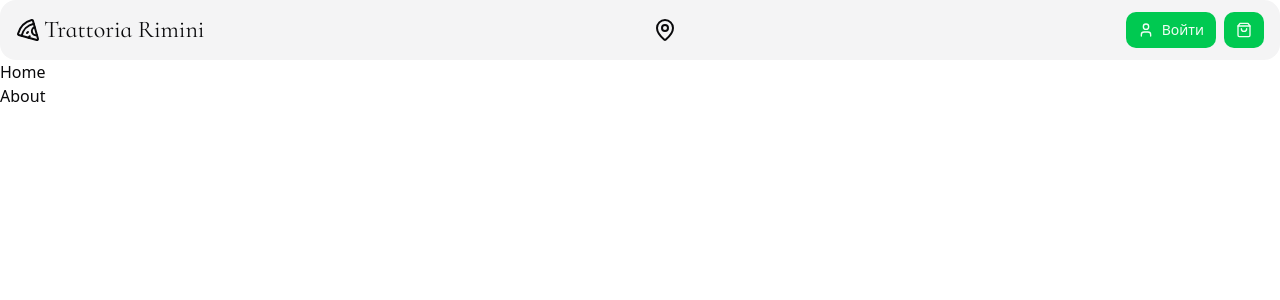
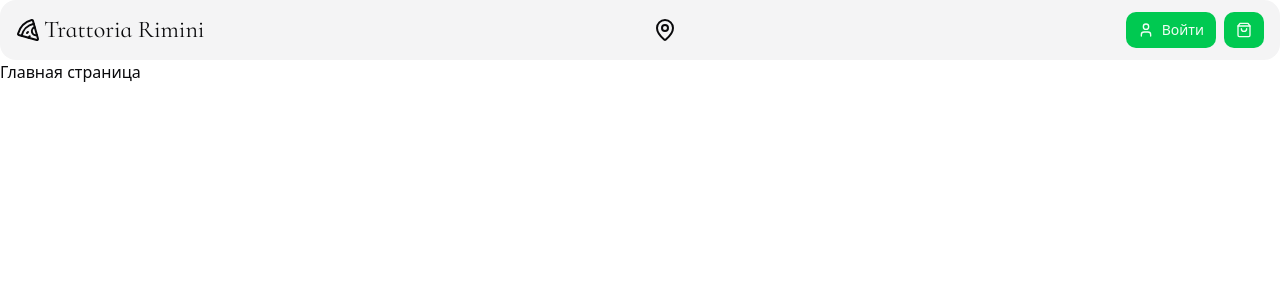
Before and after one commit to bee4boop/next-rimini, a Next.js app: page / in a window 1280 px wide. Shown: the top 300 px of the page. Built offline with nearby package versions, Linux system fonts and the light colour scheme; a web font is replaced by a local one.

Commit message:
refactor: removing neccesary, append main to layout

```diff
--- a/src/app/(home)/page.tsx
+++ b/src/app/(home)/page.tsx
@@ -1,10 +1,7 @@
+import { Button } from '@/components/ui/button';
+import { ShoppingBagIcon } from 'lucide-react';
 import Link from 'next/link';
 
 export default function Page() {
-  return (
-      <div>
-        <h1>Home</h1>
-        <Link href={'/about'}>About</Link>
-      </div>
-  );
+  return <h2>Главная страница</h2>;
 }
--- a/src/app/layout.tsx
+++ b/src/app/layout.tsx
@@ -24,8 +24,10 @@ export default function RootLayout({
           marckScript.variable
         )}
       >
-        <Header />
-        {children}
+        <main>
+          <Header />
+          {children}
+        </main>
       </body>
     </html>
   );
```
